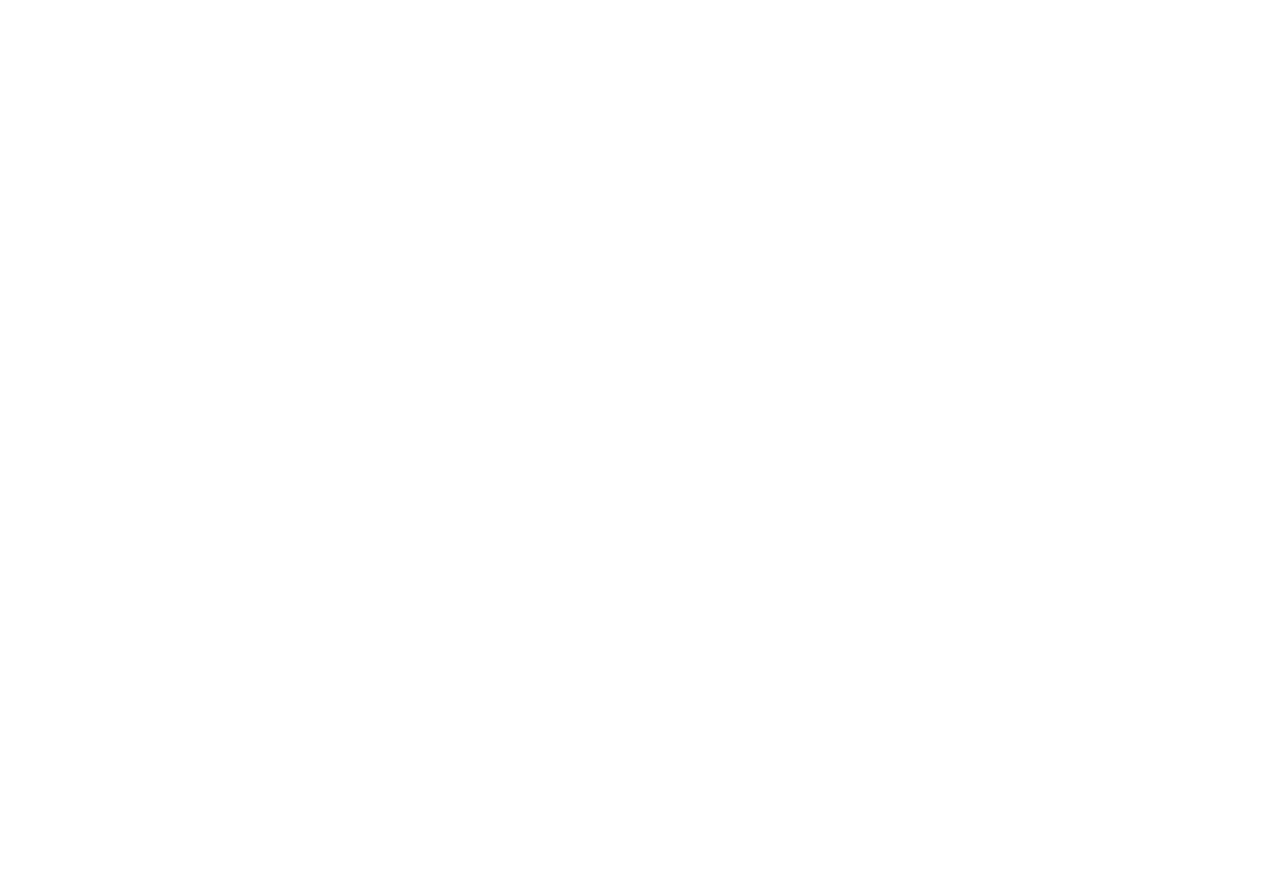
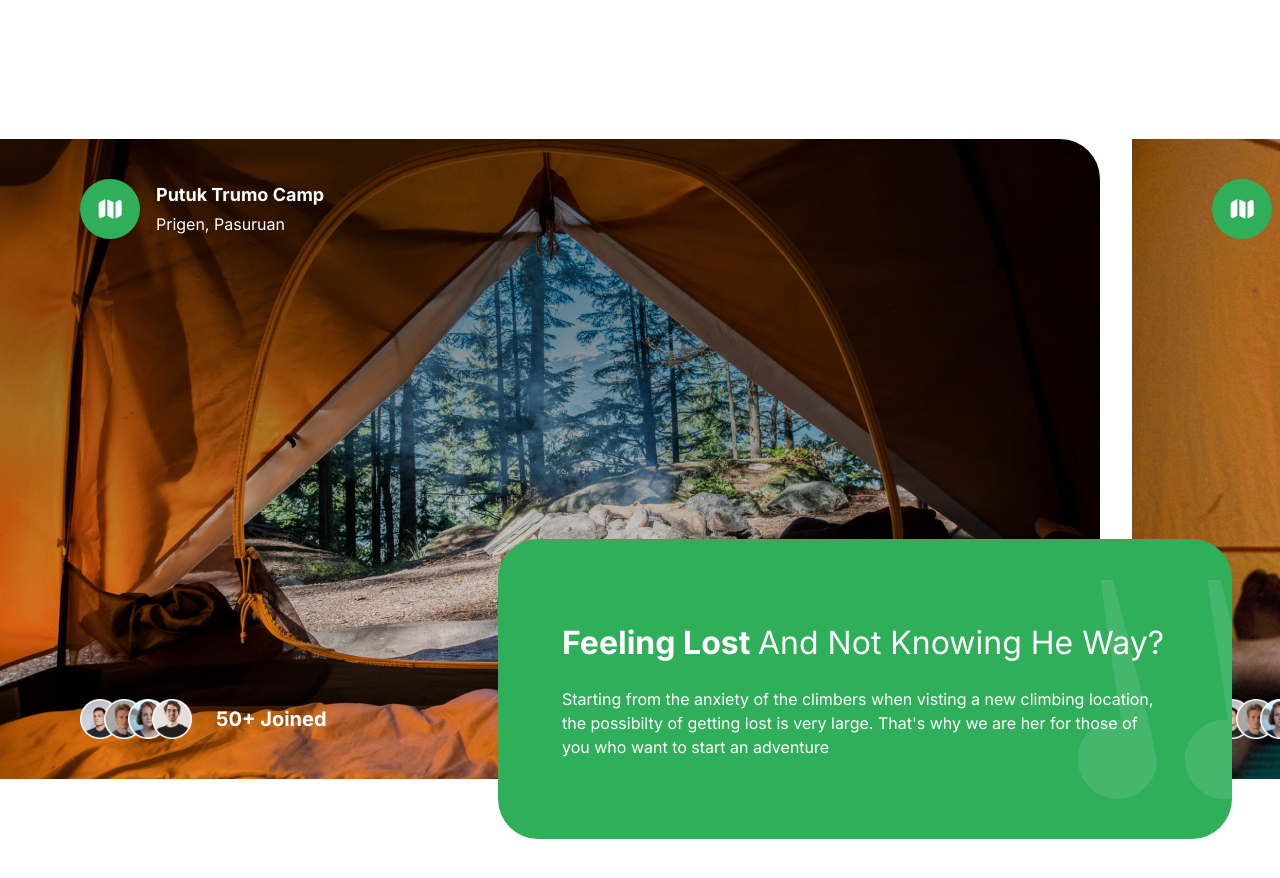
Before and after one commit to kira07Sj/Travel-app, a Next.js app: page / in a window 1280 px wide. Shown: the part 800-1678 px from the top of the page. Before the commit the page ends 859 px from the top, so only its background shows below. Built offline with nearby package versions, Linux system fonts and the light colour scheme.

Commit message:
update: Navbar on sm, camp section completed

```diff
--- a/components/Camp.tsx
+++ b/components/Camp.tsx
@@ -1,11 +1,108 @@
-import React from 'react'
+'use client'
+import { PEOPLE_URL } from "@/constant";
+import Image from "next/image";
+import Aos from "aos"
+import 'aos/dist/aos.css'
+import { useEffect } from "react";
+interface campProps{
+        bgImag : string;
+        title : string;
+        subtitle: string;
+        peopleJoined: string;
+}
 
-const Camp = () => {
+const CampSite = ({bgImag,title, subtitle ,peopleJoined}: campProps) =>{
+
+  useEffect(()=>{
+    Aos.init({duration: 2000})
+},[])
   return (
-    <div>
 
+
+    <div className={`h-full w-full min-w-[1100px] bg-cover
+    ${bgImag} bg-no-repeat lg:rounded-r-5xl 2xl:rounded-5xl
+    `} data-aos="fade-left">
+      <div className="flex h-full flex-col items-start justify-between
+      p-6 lg:px-20 lg:py-10">
+        <div className=" flexCenter gap-4">
+          <div className=" rounded-full bg-green-50 p-4">
+            <Image
+            src="/folded-map.svg"
+            width={28}
+            height={28}
+            alt="folded"/>
+
+          </div>
+          <div className=" flex flex-col gap-1">
+            <h4 className="bold-18 text-white">{title}</h4>
+            <p className="rgular-14 text-white">{subtitle}</p>
+          </div>
+        </div>
+        <div className="flexCenter gap-6">
+          <span className="flex -space-x-4 overflow-hidden">
+            {PEOPLE_URL.map((url)=>(
+              <Image className="inline-block h-10 w-10 roudned-full"
+              src={url}
+              key={url}
+              alt="person"
+              width={52}
+              height={52}/>
+            ))}
+          </span>
+          <p className="bold-16 md:bold-20 text-white">{peopleJoined}</p>
+        </div>
+
+      </div>
     </div>
   )
 }
 
+const Camp = () => {
+  return (
+    <section className=' 2xl:max-container
+     relative flex flex-col py-10 lg:mb-10 lg:py-20 xl:mb-20'>
+      <div className='hide-scrollbar flex h-[340px] w-full
+      items-start justify-start gap-8 overflow-x-auto lg:h-[400px]
+       xl:h-[640px]'>
+        <CampSite
+        bgImag = "bg-bg-img-1"
+        title = "Putuk Trumo Camp"
+        subtitle="Prigen, Pasuruan"
+        peopleJoined="50+ Joined"
+        />
+
+      <CampSite
+        bgImag = "bg-bg-img-2"
+        title = "Mountain view"
+        subtitle="Somewhere in the wild"
+        peopleJoined="50+ Joined"
+        />
+
+      </div>
+
+      <div className=" flexEnd mt-10 px-6 lg:-mt-60
+      lg:mr-6">
+        <div className=" bg-green-50 p-8 lg:max-w-[500px]
+         xl:max-w-[734px] xl:rounded-5xl xl:px-16 xl:py-20
+          relative w-full overflow-hidden rounded-3xl">
+            <h2 className="regular-24 md:regular-32
+             2xl:regular-64 capitalize text-white"><strong>Feeling Lost </strong>
+             And Not Knowing he Way?</h2>
+             <p className="regular-14 xl:regular-16 mt-5
+             text-white">Starting from the anxiety
+             of the climbers when visting a new climbing
+              location, the possibilty of getting lost is very large.
+              That's why we are her for those of you who want
+              to start an adventure</p>
+              <Image src="/quote.svg"
+              width={186}
+              height={219}
+              alt="quote"
+              className="camp-quote"/>
+         </div>
+      </div>
+    </section>
+  )
+}
+
 export default Camp
--- a/components/Navbar.tsx
+++ b/components/Navbar.tsx
@@ -66,14 +66,14 @@
       {/* Mobile Menu */}
       {open && (
         <div className="fixed lg:hidden flex
-        flex-col w-full top-0 right-0 bg-white
+        flex-col w-full top-0 right-0 backdrop-blur-lg
          " data-aos='fade-down' data-aos-duration='500'>
           <ul className="h-full flex flex-col">
             {NAV_LINKS.map((link) => (
               <Link
                 href={link.href}
                 key={link.key}
-                className="regular-16 text-gray-50 flexCenter cursor-pointer pb-1.5 my-5 transition-all hover:font-bold"
+                className="bold-16 text-black flexCenter cursor-pointer pb-1.5 my-5 transition-all hover:font-bold"
                 onClick={() => setOpen(false)} // Close the menu on link click
               >
                 {link.label}
```
Also changed, not shown: app/globals.css (line endings or trailing spaces).
